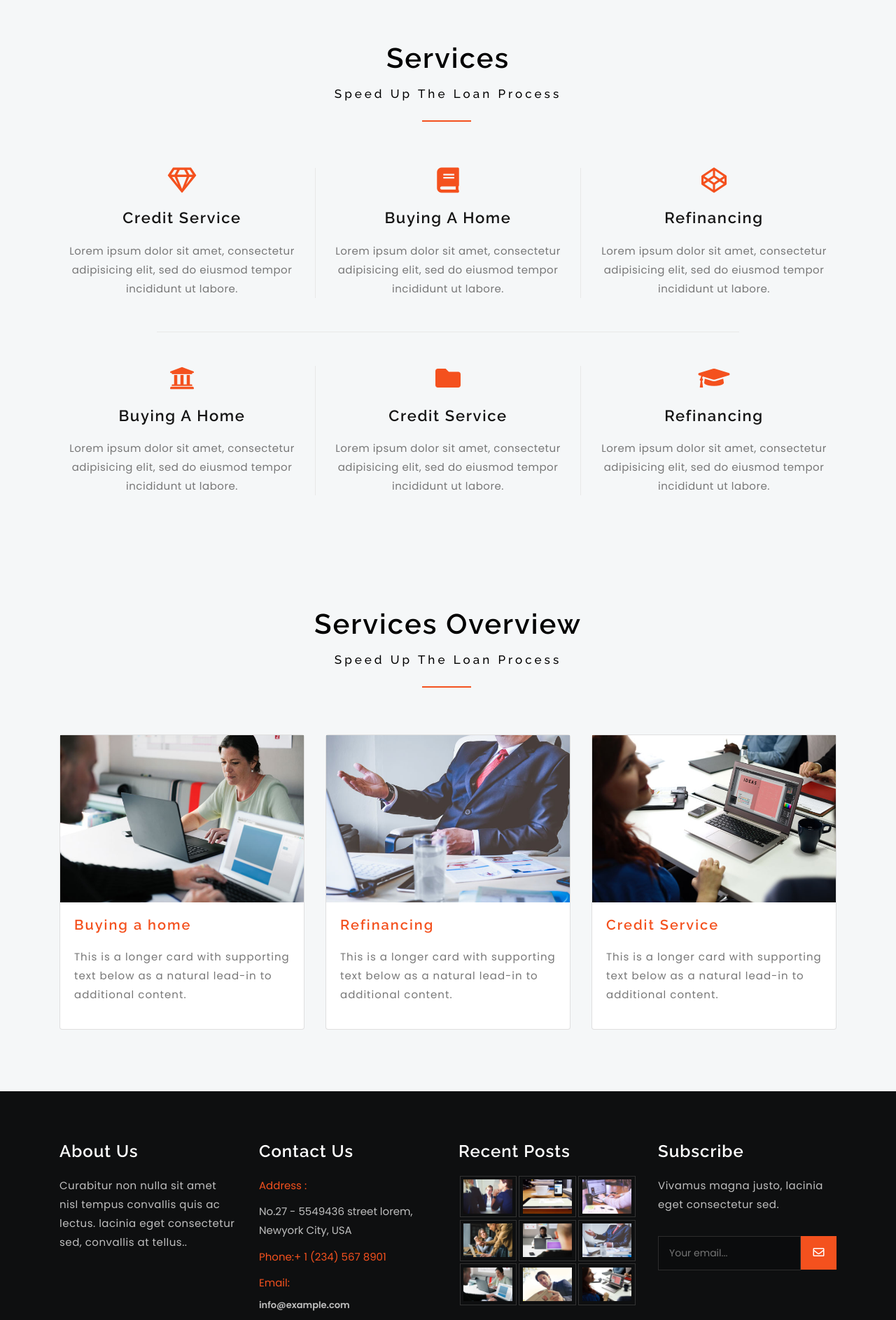
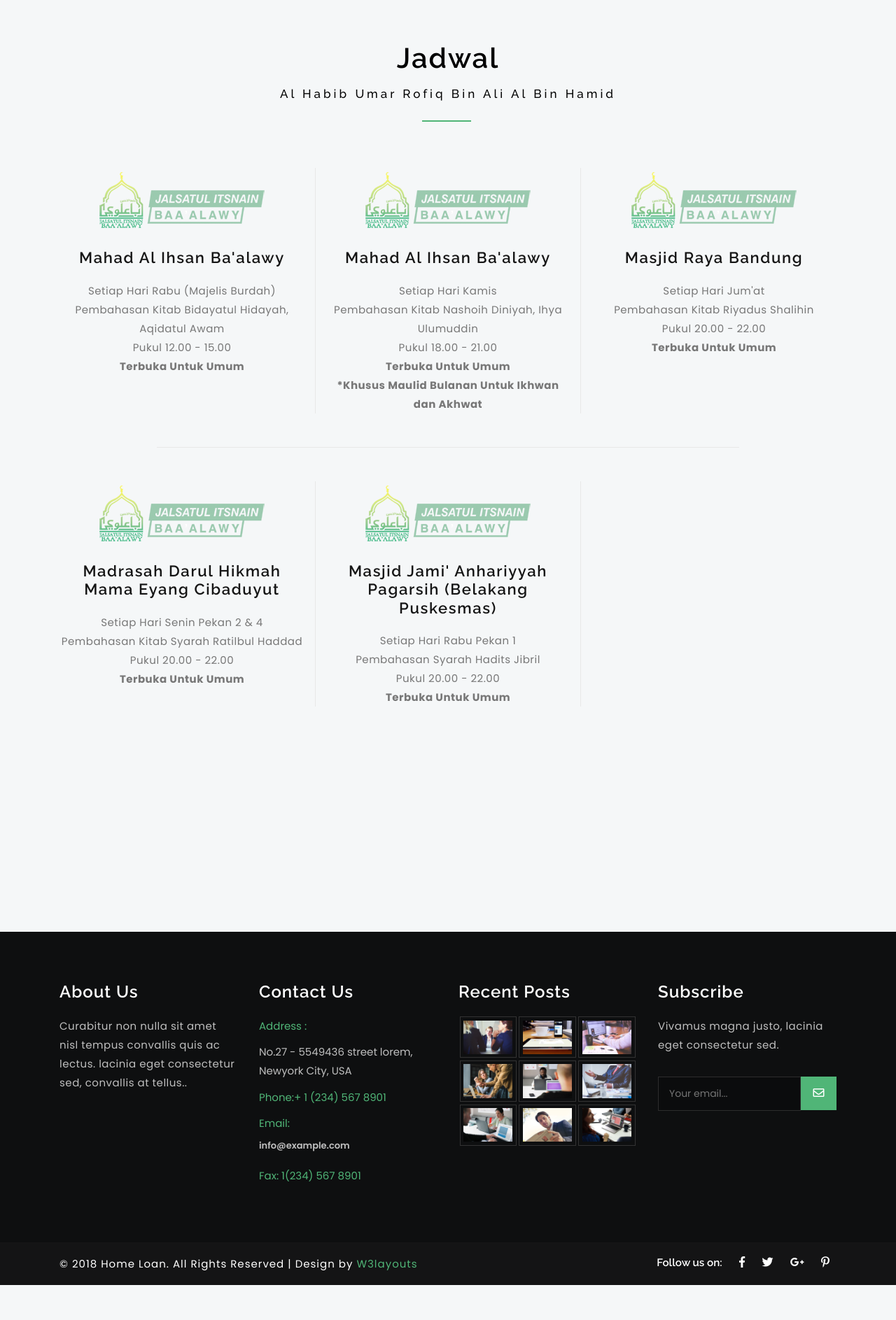
Before and after one commit to feiadnan/web-mjib, a plain HTML site: page services.html in a window 1280 px wide. Shown: the part 520-2407 px from the top of the page at 70% size. After the commit the page ends 2357 px from the top, so only its background shows below. Drawn offline with Linux system fonts and the light colour scheme.

Commit message:
menambah jadwal dan edit biografi guru

```diff
--- a/css/style.css
+++ b/css/style.css
@@ -84,8 +84,8 @@ header h1 a span {
 .navbar-light .navbar-nav .active>.nav-link,
 .navbar-light .navbar-nav .nav-link.show,
 .navbar-light .navbar-nav .nav-link.active {
-    color: #f4511e;
-    border-bottom: 1px solid #f4511e;
+    color: #50b577;
+    border-bottom: 1px solid #50b577;
 }
 
 .w3ls-btn {
@@ -573,7 +573,7 @@ p.sub-para {
 
 .new_top i {
     font-size: 30px;
-    color: #f4511e;
+    color: #50b577;
 }
 
 .new_top h3 {
@@ -608,7 +608,7 @@ h3.w3ls-title {
 }
 
 span.fa.fa-check.mr-2 {
-    color: #f4511e;
+    color: #50b577;
 }
 
 .card-header {
@@ -636,7 +636,7 @@ button.btn.btn-link:hover {
     font-size: 3.5em;
     font-weight: 500;
     letter-spacing: 2px;
-    color: #f4511e;
+    color: #50b577;
     margin: 0 0 0.2em 0;
 }
 
@@ -782,7 +782,7 @@ arrow-container,
 .arrow-2 {
     width: 60px;
     height: 60px;
-    background: #f4511e;
+    background: #50b577;
     border-radius: 50%;
     position: absolute;
     top: 20px;
@@ -817,7 +817,7 @@ arrow-container,
 /* testimonials */
 
 .carousel-indicators .active {
-    background: #f4511e;
+    background: #50b577;
 }
 
 .content {
@@ -926,7 +926,7 @@ p.Lor {
 
 .testi-text h4 {
     font-size: 1.3em;
-    color: #f4511e;
+    color: #50b577;
     line-height: 1.5em;
     font-weight: 600;
     letter-spacing: 2px;
@@ -997,7 +997,7 @@ p.Lor {
 
 .heading-agileinfo span:after {
     content: '';
-    background: #f4511e;
+    background: #50b577;
     height: 2px;
     width: 70px;
     position: absolute;
@@ -1010,7 +1010,7 @@ h5.card-title {
     font-size: 20px;
     letter-spacing: 2px;
     margin-bottom: 1em;
-    color: #f4511e;
+    color: #50b577;
     font-weight: 600;
 }
 
@@ -1024,7 +1024,7 @@ p.card-text {
 /*-- //card --*/
 h4.modal-title {
     font-size: 24px;
-    color: #f4511e;
+    color: #50b577;
     font-weight: 600;
     letter-spacing: 2px;
 }
@@ -1084,7 +1084,8 @@ footer ul li a:hover {
 }
 
 footer ul li.hd {
-    color: #f4511e;
+    color: #50b577;
+    ;
 }
 
 .newsletter .email {
@@ -1125,7 +1126,7 @@ button.btn1 {
     padding: 12px 0;
     text-align: center;
     text-decoration: none;
-    background: #f4511e;
+    background: #50b577;
     -webkit-transition: 0.5s all;
     -moz-transition: 0.5s all;
     -o-transition: 0.5s all;
@@ -1151,7 +1152,7 @@ a.facebook {
 }
 
 a.facebook:hover {
-    color: #f4511e;
+    color: #50b577;
 }
 
 .copyrighttop {
@@ -1177,7 +1178,7 @@ a.facebook:hover {
 }
 
 .copyrightbottom a {
-    color: #f4511e;
+    color: #50b577;
     text-decoration: none;
 }
 
@@ -1226,7 +1227,7 @@ a.facebook:hover {
 .w3layouts_getin a {
     font-size: 1em;
     color: #fff;
-    background: #f4511e;
+    background: #50b577;
     padding: 0.7em 2em;
     letter-spacing: 2px;
     display: inline-block;
@@ -1238,20 +1239,15 @@ a.facebook:hover {
 }
 
 /*-- welcome --*/
-.welcome-leftt {
-    margin-top: 120px;
-
-}
-
-.welcome-leftt p {
-    margin-left: 14px;
+
+.bio-g p {
     text-align: justify;
-    margin-top: 16px;
+
 }
 
 
 .welcome-left h3 {
-    color: #f4511e;
+    color: #50b577;
     font-size: 36px;
     letter-spacing: 1px;
 }
@@ -1290,7 +1286,7 @@ a.facebook:hover {
 }
 
 .team h4 {
-    color: #f4511e;
+    color: #50b577;
     font-size: 22px;
     letter-spacing: 2px;
     font-weight: 600;
@@ -1308,7 +1304,7 @@ a.facebook:hover {
 }
 
 .social-lsicon a:hover {
-    color: #f4511e;
+    color: #50b577;
     transition: 0.5s all;
     -webkit-transition: 0.5s all;
     -moz-transition: 0.5s all;
@@ -1320,6 +1316,10 @@ a.facebook:hover {
 /*--services --*/
 .w3-services {
     padding: 5em 0;
+}
+
+.what_you {
+    margin-bottom: 250px;
 }
 
 .w3-services-left-grid h3 {
@@ -1454,7 +1454,7 @@ a.facebook:hover {
 
 .about-info-grids i {
     font-size: 36px;
-    color: #f4511e;
+    color: #50b577;
 }
 
 /*-- //what we do --*/
@@ -1893,7 +1893,7 @@ h2.typoh2 {
     width: 80px;
     height: 80px;
     text-align: center;
-    background: #f4511e;
+    background: #50b577;
     margin: 0 auto;
     border-radius: 50%;
     -webkit-border-radius: 50%;
@@ -1973,7 +1973,7 @@ h2.typoh2 {
 
 .contact_grid_right input[type="submit"],
 .contact_grid_right input[type="reset"]:hover {
-    background-color: #f4511e;
+    background-color: #50b577;
 }
 
 .contact-left h4 {
@@ -2043,7 +2043,7 @@ h2.typoh2 {
 @media screen and (max-width: 991px) {
     .navbar-toggler {
         padding: 0.2rem 0.5rem;
-        background-color: #f4511e;
+        background-color: #50b577;
         border: none;
     }
 
--- a/services.html
+++ b/services.html
@@ -8,7 +8,7 @@ License URL: http://creativecommons.org/licenses/by/3.0/
 <html lang="zxx">
 
 <head>
-	<title>Home Loan a Banking Category Flat Bootstrap Responsive Website Template | Services :: w3layouts</title>
+	<title>Jadwal Majelis</title>
 	<link rel="icon" href="images/logo/baalawy.png" type="image/png">
 	<meta name="viewport" content="width=device-width, initial-scale=1">
 	<meta charset="utf-8">
@@ -111,103 +111,68 @@ SmartPhone Compatible web template, free WebDesigns for Nokia, Samsung, LG, Sony
 		</div>
 	</header>
 	<!-- //header -->
+
 	<!-- banner -->
 	<section class="banner-1">
 	</section>
 	<!-- //banner -->
+
 	<!-- /services -->
 	<section class="what_you w3-about py-5">
 		<div class="container py-md-4 mt-md-3">
-			<h2 class="heading-agileinfo">Services <span>Speed Up The Loan Process</span></h2>
+			<h2 class="heading-agileinfo">Jadwal <span>Al Habib Umar Rofiq Bin Ali Al Bin Hamid</span></h2>
 			<span class="w3-line black"></span>
 			<div class="row about-info-grids mt-md-5 pt-5">
 				<div class="col-md-4 about-info about-info1">
-					<i class="far fa-gem"></i>
-					<h4>Credit Service</h4>
+					<img src="images/logo/baalawy-brand.png" alt="">
+					<h4>Mahad Al Ihsan Ba'alawy</h4>
 					<div class="h4-underline"></div>
-					<p>Lorem ipsum dolor sit amet, consectetur adipisicing elit, sed do eiusmod tempor incididunt ut
-						labore.</p>
+					<P>Setiap Hari Rabu (Majelis Burdah) <br> Pembahasan Kitab Bidayatul Hidayah, Aqidatul Awam <br>
+						Pukul 12.00 - 15.00</P>
+					<p><b> Terbuka Untuk Umum </b></p>
 				</div>
 				<div class="col-md-4 about-info about-info2">
-					<i class="fas fa-book"></i>
-					<h4>Buying a home</h4>
+					<img src="images/logo/baalawy-brand.png" alt="">
+					<h4>Mahad Al Ihsan Ba'alawy</h4>
 					<div class="h4-underline"></div>
-					<p>Lorem ipsum dolor sit amet, consectetur adipisicing elit, sed do eiusmod tempor incididunt ut
-						labore.</p>
+					<P>Setiap Hari Kamis <br> Pembahasan Kitab Nashoih Diniyah, Ihya Ulumuddin <br> Pukul 18.00 - 21.00
+					</P>
+					<p><b> Terbuka Untuk Umum </b></p>
+					<p><b>*Khusus Maulid Bulanan Untuk Ikhwan dan Akhwat</b></p>
 				</div>
 				<div class="col-md-4 about-info about-info3">
-					<i class="fab fa-codepen"></i>
-					<h4>Refinancing</h4>
-					<div class="h4-underline"></div>
-					<p>Lorem ipsum dolor sit amet, consectetur adipisicing elit, sed do eiusmod tempor incididunt ut
-						labore.</p>
+					<img src="images/logo/baalawy-brand.png" alt="">
+					<h4>Masjid Raya Bandung</h4>
+					<div class="h3-underline"></div>
+					<P>Setiap Hari Jum'at <br> Pembahasan Kitab Riyadus Shalihin <br> Pukul 20.00 - 22.00</P>
+					<p><b> Terbuka Untuk Umum </b></p>
 				</div>
 			</div>
+
 			<div class="bord"></div>
 			<div class="row about-info-grids">
 				<div class="col-md-4 about-info about-info1">
-					<i class="fas fa-university"></i>
-					<h4>Buying a home</h4>
+					<img src="images/logo/baalawy-brand.png" alt="">
+					<h4>Madrasah Darul Hikmah Mama Eyang Cibaduyut</h4>
 					<div class="h4-underline"></div>
-					<p>Lorem ipsum dolor sit amet, consectetur adipisicing elit, sed do eiusmod tempor incididunt ut
-						labore.</p>
+					<P>Setiap Hari Senin Pekan 2 & 4 <br> Pembahasan Kitab Syarah Ratilbul Haddad <br> Pukul 20.00 -
+						22.00</P>
+					<p><b> Terbuka Untuk Umum </b></p>
 				</div>
 				<div class="col-md-4 about-info about-info2">
-					<i class="fas fa-folder"></i>
-					<h4>Credit Service</h4>
+					<img src="images/logo/baalawy-brand.png" alt="">
+					<h4>Masjid Jami' Anhariyyah Pagarsih (Belakang Puskesmas)</h4>
 					<div class="h4-underline"></div>
-					<p>Lorem ipsum dolor sit amet, consectetur adipisicing elit, sed do eiusmod tempor incididunt ut
-						labore.</p>
-				</div>
-				<div class="col-md-4 about-info about-info3">
-					<i class="fas fa-graduation-cap"></i>
-					<h4>Refinancing</h4>
-					<div class="h4-underline"></div>
-					<p>Lorem ipsum dolor sit amet, consectetur adipisicing elit, sed do eiusmod tempor incididunt ut
-						labore.</p>
+					<P>Setiap Hari Rabu Pekan 1 <br> Pembahasan Syarah Hadits Jibril <br> Pukul 20.00 -
+						22.00</P>
+					<p><b> Terbuka Untuk Umum </b></p>
 				</div>
 			</div>
+
 		</div>
 	</section>
 
-	<!-- //services -->
-	<!-- news -->
-	<section class="wthree-row w3-about py-5">
-		<div class="container py-md-4 mt-md-3">
-			<h3 class="heading-agileinfo">Services Overview <span>Speed Up The Loan Process</span></h3>
-			<span class="w3-line black"></span>
-			<div class="card-deck mt-md-5 pt-5">
-				<div class="card">
-					<img src="images/g7.jpg" class="img-fluid" alt="Card image cap">
-					<div class="card-body w3ls-card">
-						<h5 class="card-title">Buying a home</h5>
-						<p class="card-text mb-3 ">This is a longer card with supporting text below as a natural lead-in
-							to additional content.</p>
-					</div>
 
-				</div>
-				<div class="card">
-					<img src="images/g6.jpg" class="img-fluid" alt="Card image cap">
-					<div class="card-body w3ls-card">
-						<h5 class="card-title">Refinancing</h5>
-						<p class="card-text mb-3 ">This is a longer card with supporting text below as a natural lead-in
-							to additional content.</p>
-					</div>
-
-				</div>
-				<div class="card">
-					<img src="images/g8.jpg" class="img-fluid" alt="Card image cap">
-					<div class="card-body w3ls-card">
-						<h5 class="card-title">Credit Service</h5>
-						<p class="card-text mb-3">This is a longer card with supporting text below as a natural lead-in
-							to additional content.</p>
-					</div>
-
-				</div>
-			</div>
-		</div>
-	</section>
-	<!-- //news -->
 	<!--footer-->
 	<footer>
 		<div class="container py-md-4 mt-md-3">
```
Also changed, not shown: about.html (+8 -27 lines).
